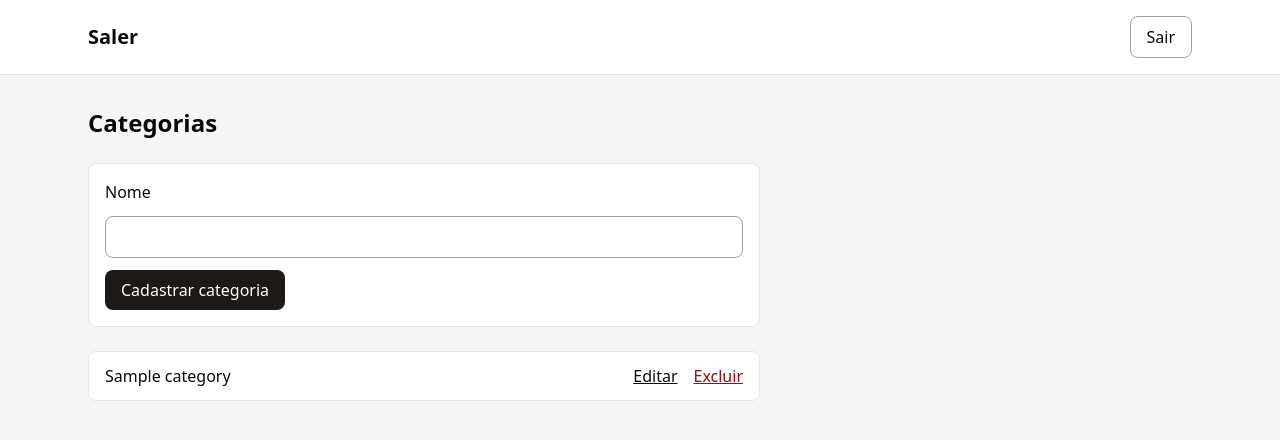
After one commit to lorenaneiva/saler, a Laravel app: page /categorias in a window 1280 px wide. The commit adds this page. Shown: the top 440 px of the page. Run offline with Laravel 12, Linux system fonts and the light colour scheme; a user stored in the database is signed in; data comes from the database, SQL or seed files in the repository; tables that the repository leaves empty hold one stand-in row (values such as "Sample post"); style sheets or scripts are compiled from the project's sources.

Commit message:
feat: implementa cadastro de categorias

```diff
--- /dev/null
+++ b/app/Http/Controllers/CategoryController.php
@@ -0,0 +1,49 @@
+<?php
+
+namespace App\Http\Controllers;
+
+use App\Http\Requests\CategoryRequest;
+use App\Models\Category;
+use Illuminate\Database\ForeignKeyConstraintViolationException;
+use Illuminate\Http\RedirectResponse;
+use Illuminate\View\View;
+
+class CategoryController extends Controller
+{
+    public function index(): View
+    {
+        return view('categories.index', [
+            'categories' => Category::query()->orderBy('name')->orderBy('id')->paginate(20),
+        ]);
+    }
+
+    public function store(CategoryRequest $request): RedirectResponse
+    {
+        Category::query()->create($request->validated());
+
+        return to_route('categories.index')->with('status', 'Categoria cadastrada.');
+    }
+
+    public function edit(Category $category): View
+    {
+        return view('categories.edit', compact('category'));
+    }
+
+    public function update(CategoryRequest $request, Category $category): RedirectResponse
+    {
+        $category->update($request->validated());
+
+        return to_route('categories.index')->with('status', 'Categoria atualizada.');
+    }
+
+    public function destroy(Category $category): RedirectResponse
+    {
+        try {
+            $category->delete();
+        } catch (ForeignKeyConstraintViolationException) {
+            return to_route('categories.index')->withErrors(['category' => 'Categorias vinculadas a produtos não podem ser excluídas.']);
+        }
+
+        return to_route('categories.index')->with('status', 'Categoria excluída.');
+    }
+}
--- /dev/null
+++ b/app/Models/Category.php
@@ -0,0 +1,15 @@
+<?php
+
+namespace App\Models;
+
+use Database\Factories\CategoryFactory;
+use Illuminate\Database\Eloquent\Attributes\Fillable;
+use Illuminate\Database\Eloquent\Factories\HasFactory;
+use Illuminate\Database\Eloquent\Model;
+
+#[Fillable(['name'])]
+class Category extends Model
+{
+    /** @use HasFactory<CategoryFactory> */
+    use HasFactory;
+}
--- /dev/null
+++ b/resources/views/categories/index.blade.php
@@ -0,0 +1,44 @@
+@extends('layout')
+
+@section('title', 'Categorias | Saler')
+
+@section('content')
+    <div class="grid max-w-2xl gap-6">
+        <h1 class="text-2xl font-semibold">Categorias</h1>
+
+        @if (session('status'))
+            <p role="status" class="rounded-lg bg-green-100 px-4 py-3 text-green-900">{{ session('status') }}</p>
+        @endif
+
+        @error('category')
+            <p role="alert" class="rounded-lg bg-red-100 px-4 py-3 text-red-900">{{ $message }}</p>
+        @enderror
+
+        <form method="POST" action="{{ route('categories.store') }}" class="grid gap-3 rounded-lg border border-stone-200 bg-white p-4">
+            @csrf
+            @include('categories.name-field')
+            <button class="justify-self-start rounded-lg bg-stone-900 px-4 py-2 text-white hover:bg-stone-700">Cadastrar categoria</button>
+        </form>
+
+        <ul class="divide-y divide-stone-200 rounded-lg border border-stone-200 bg-white">
+            @forelse ($categories as $category)
+                <li class="flex flex-wrap items-center justify-between gap-3 px-4 py-3">
+                    <span class="min-w-0 break-words">{{ $category->name }}</span>
+                    <div class="flex items-center gap-4">
+                        <a href="{{ route('categories.edit', $category) }}" class="underline"
+                            aria-label="Editar {{ $category->name }}">Editar</a>
+                        <form method="POST" action="{{ route('categories.destroy', $category) }}">
+                            @csrf
+                            @method('DELETE')
+                            <button class="text-red-800 underline" aria-label="Excluir {{ $category->name }}">Excluir</button>
+                        </form>
+                    </div>
+                </li>
+            @empty
+                <li class="px-4 py-3 text-stone-600">Nenhuma categoria cadastrada.</li>
+            @endforelse
+        </ul>
+
+        {{ $categories->links() }}
+    </div>
+@endsection
--- /dev/null
+++ b/resources/views/categories/name-field.blade.php
@@ -0,0 +1,8 @@
+<label for="name" class="font-medium">Nome</label>
+<input id="name" name="name" type="text" required maxlength="255"
+    value="{{ old('name', $category->name ?? '') }}"
+    @error('name') aria-invalid="true" aria-describedby="name-error" @enderror
+    class="w-full rounded-lg border border-stone-400 bg-white px-3 py-2">
+@error('name')
+    <p id="name-error" class="text-sm text-red-800">{{ $message }}</p>
+@enderror
--- a/resources/views/dashboard.blade.php
+++ b/resources/views/dashboard.blade.php
@@ -2,4 +2,5 @@
 
 @section('content')
     <h1 class="text-2xl font-semibold">Olá, {{ auth()->user()->name }}</h1>
+    <a href="{{ route('categories.index') }}" class="mt-4 inline-block underline">Categorias</a>
 @endsection
--- a/routes/web.php
+++ b/routes/web.php
@@ -1,5 +1,6 @@
 <?php
 
+use App\Http\Controllers\CategoryController;
 use App\Http\Controllers\SessionController;
 use Illuminate\Support\Facades\Route;
 
@@ -10,5 +11,9 @@ Route::middleware('guest')->group(function (): void {
 
 Route::middleware('auth')->group(function (): void {
     Route::view('/', 'dashboard')->name('dashboard');
+    Route::resource('categorias', CategoryController::class)
+        ->parameters(['categorias' => 'category'])
+        ->names('categories')
+        ->except(['show', 'create']);
     Route::post('/sair', [SessionController::class, 'destroy'])->name('logout');
 });
```
Also changed, not shown: app/Http/Requests/CategoryRequest.php (added, +26 -0 lines), database/factories/CategoryFactory.php (added, +24 -0 lines), database/seeders/CategorySeeder.php (added, +16 -0 lines), resources/views/categories/edit.blade.php (added, +20 -0 lines), tests/Feature/CategoryTest.php (added, +70 -0 lines), database/migrations/2026_11_25_140105_create_categories_table.php (added).
